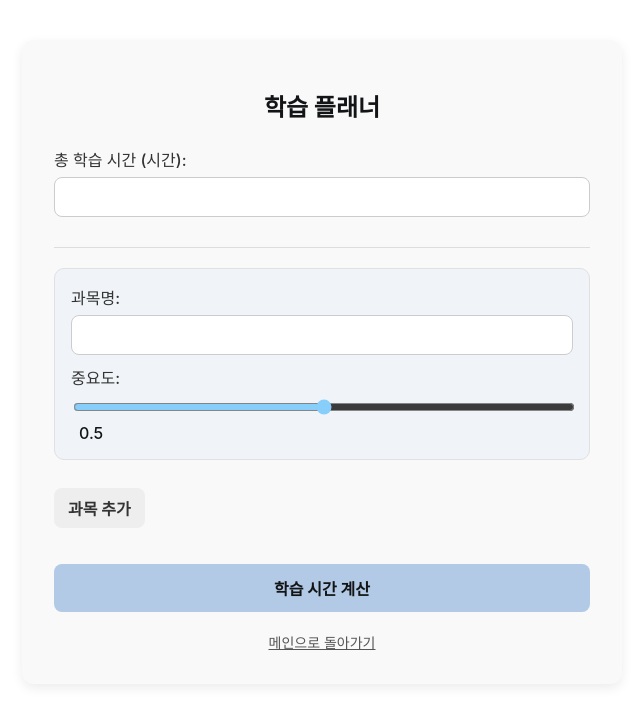
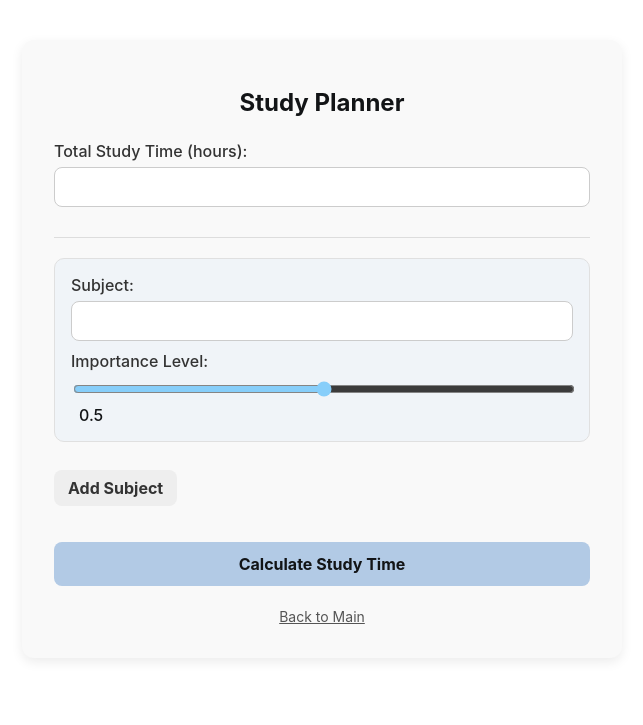
Before and after one commit to hndn00/junior, a Flask app: page /plan in a window 1280 px wide. Shown: the top 725 px of the page, without its empty margins (318-961 px from the left). Run offline with Flask 3, Linux system fonts and the light colour scheme.

Commit message:
Chore: change language

```diff
--- a/app.py
+++ b/app.py
@@ -34,7 +34,7 @@ def login():
             session['username'] = username
             return redirect(url_for("plan"))
         else:
-            return render_template("login.html", error="아이디 또는 비밀번호가 잘못되었습니다.", username=username)
+            return render_template("login.html", error="Incorrect username or password.", username=username)
 
     # GET 요청: 로그인 페이지 렌더링
     return render_template("login.html", error=None, username="")
@@ -49,7 +49,7 @@ def plan():
             weights = list(map(float, request.form.getlist("weight")))
 
             if len(names) == 0 or len(weights) == 0 or sum(weights) == 0:
-                return "입력 데이터가 잘못되었습니다. 다시 시도해주세요."
+                return "The input data is invalid. Please try again."
 
             total_weight = sum(weights)
 
@@ -68,7 +68,7 @@ def plan():
 
             return render_template("result.html", results=results)
         except Exception as e:
-            return f"오류가 발생했습니다: {e}"
+            return f"An error has occurred: {e}"
 
     return render_template("index.html")
 
--- a/templates/index.html
+++ b/templates/index.html
@@ -1,41 +1,41 @@
 <!DOCTYPE html>
-<html lang="ko">
+<html lang="en">
 <head>
     <meta charset="UTF-8">
-    <title>학습 플래너</title>
+    <title>Study Planner</title>
     <link rel="stylesheet" href="/static/style.css">
 </head>
 <body>
 <div class="container">
     {% if session.username %}
     <div class="top-right-menu">
-        <a href="/logout" class="logout-btn">로그아웃</a>
+        <a href="/logout" class="logout-btn">Log Out</a>
     </div>
     {% endif %}
 
-    <h1>학습 플래너</h1>
+    <h1>Study Planner</h1>
     <form action="/plan" method="post">
         <div>
-            <label for="total_hours">총 학습 시간 (시간):</label>
+            <label for="total_hours">Total Study Time (hours):</label>
             <input type="number" id="total_hours" name="total_hours" step="0.1" required>
         </div>
         <hr>
         <div id="subjects">
             <div class="subject-item">
-                <label for="name1">과목명:</label>
+                <label for="name1">Subject:</label>
                 <input type="text" id="name1" name="name" required>
-                <label for="weight1">중요도:</label>
+                <label for="weight1">Importance Level:</label>
                 <input type="range" id="weight1" name="weight" min="0" max="1" step="0.1" value="0.5" oninput="updateSliderValue('sliderValue1', this.value)">
                 <span id="sliderValue1">0.5</span>
             </div>
         </div>
-        <button type="button" onclick="addSubject()">과목 추가</button><br><br>
-        <button type="submit">학습 시간 계산</button>
+        <button type="button" onclick="addSubject()">Add Subject</button><br><br>
+        <button type="submit">Calculate Study Time</button>
     </form>
 
     {% if not session.username %}
     <div style="text-align: center; margin-top: 20px;">
-        <a href="/" style="color: #555; text-decoration: underline; font-size: 14px;">메인으로 돌아가기</a>
+        <a href="/" style="color: #555; text-decoration: underline; font-size: 14px;">Back to Main</a>
     </div>
     {% endif %}
 </div>
@@ -54,9 +54,9 @@
         const div = document.createElement('div');
         div.classList.add('subject-item');
         div.innerHTML = `
-                <label for="name${subjectCount}">과목명:</label>
+                <label for="name${subjectCount}">Subject:</label>
                 <input type="text" id="name${subjectCount}" name="name" required>
-                <label for="weight${subjectCount}">중요도:</label>
+                <label for="weight${subjectCount}">Importance Level:</label>
                 <input type="range" id="weight${subjectCount}" name="weight" min="0" max="1" step="0.1" value="0.5" oninput="updateSliderValue('sliderValue${subjectCount}', this.value)">
                 <span id="sliderValue${subjectCount}">0.5</span>
             `;
```
Also changed, not shown: templates/login.html (+7 -7 lines), templates/main.html (+7 -7 lines), templates/result.html (+6 -6 lines).
